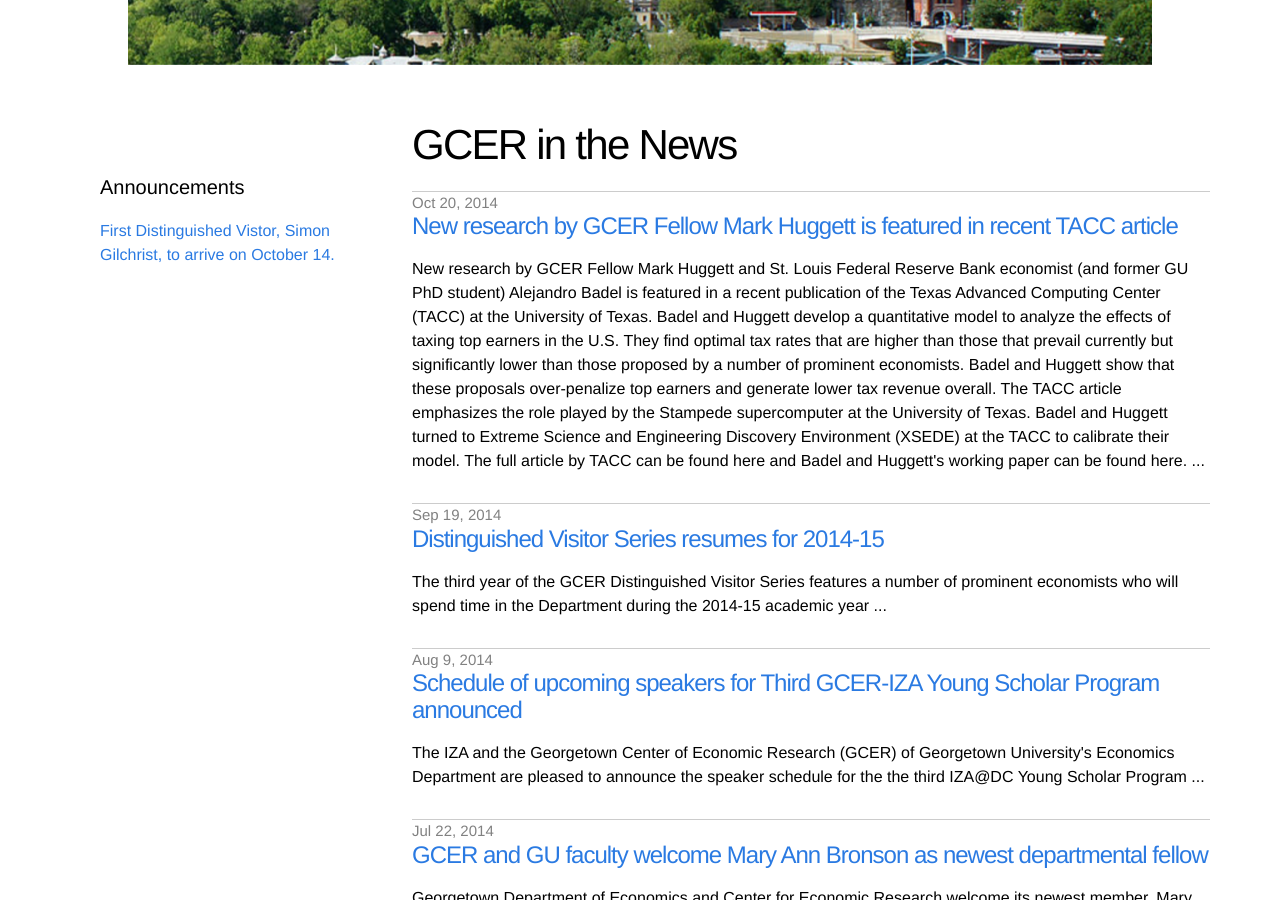
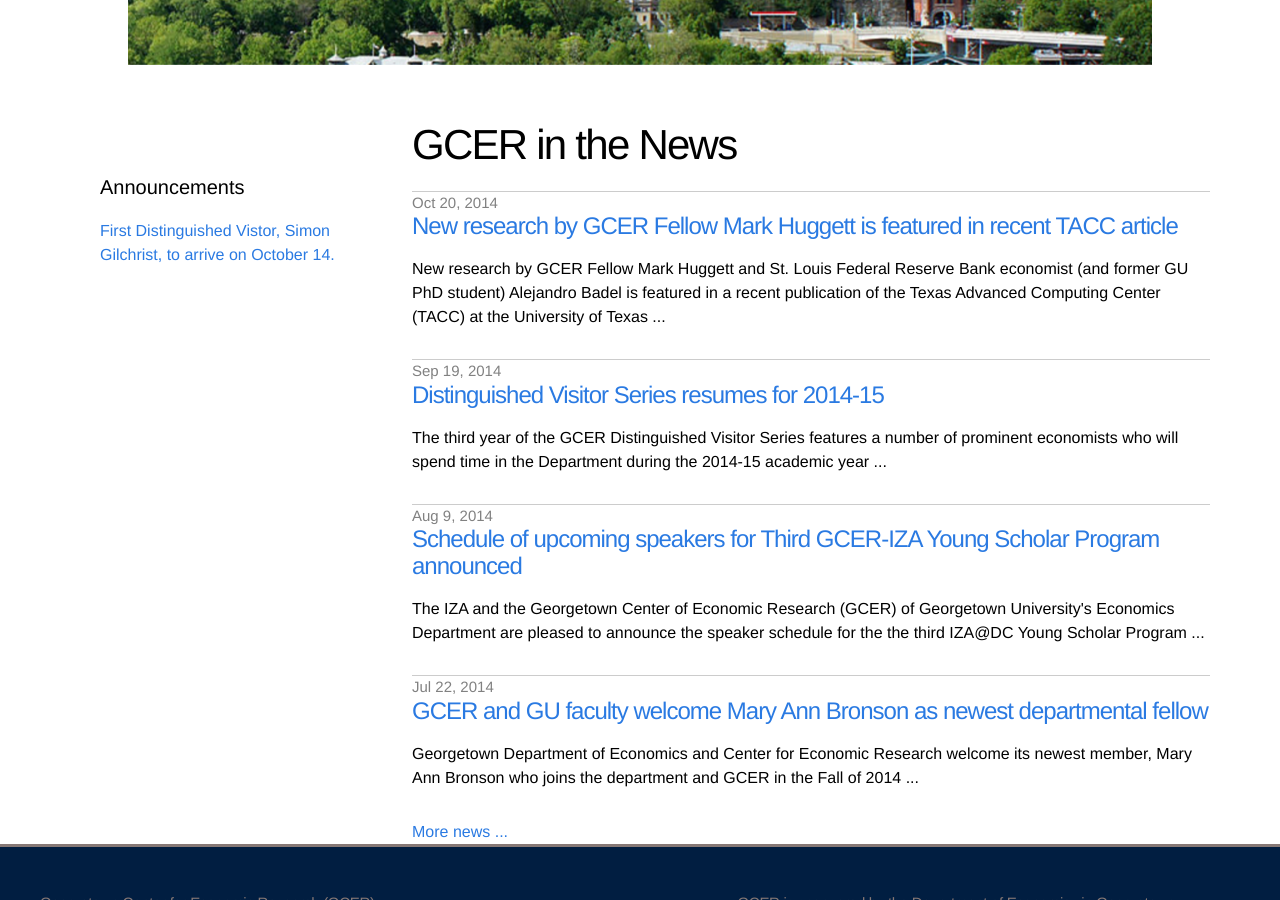
Before and after one commit to georgetown-econ/gcer, a Jekyll site: the page built from index.html, in a window 1280 px wide and 900 px high, scrolled down 343 px. Built offline with Jekyll 4.4.1, drawn with Linux system fonts in a browser that asks for light colours.

Commit message:
updated archive post to make it look better on front page

```diff
--- a/_posts/2014-10-20-mark-hugett-tax.html
+++ b/_posts/2014-10-20-mark-hugett-tax.html
@@ -6,7 +6,7 @@
 
 
 <p><img style="float: right; width: 120px; height: 150px; margin: 10px;" src="{{ site.baseurl }}/assets/images/staff/Huggett_Mark.jpg" />
-New research by GCER Fellow <a href="http://faculty.georgetown.edu/mh5/">Mark Huggett</a> and St. Louis Federal Reserve Bank economist (and former GU PhD student)  Alejandro Badel is featured in a recent publication of the  Texas Advanced Computing Center (TACC) at the University of Texas. Badel and Huggett  develop  a quantitative model to analyze the effects of taxing top earners in the U.S.  They find optimal tax rates that are higher than those that prevail currently  but significantly lower than those  proposed  by a number of prominent economists. Badel and Huggett show that these proposals over-penalize top earners and generate lower tax revenue overall.</p>
+New research by GCER Fellow <a href="http://faculty.georgetown.edu/mh5/">Mark Huggett</a> and St. Louis Federal Reserve Bank economist (and former GU PhD student)  Alejandro Badel is featured in a recent publication of the  Texas Advanced Computing Center (TACC) at the University of Texas@@@. Badel and Huggett  develop  a quantitative model to analyze the effects of taxing top earners in the U.S.  They find optimal tax rates that are higher than those that prevail currently  but significantly lower than those  proposed  by a number of prominent economists. Badel and Huggett show that these proposals over-penalize top earners and generate lower tax revenue overall.</p>
 
 <p>The TACC article  emphasizes  the role played by the  Stampede supercomputer at the University of Texas.  Badel and Huggett turned to Extreme Science and Engineering Discovery Environment (XSEDE) at the TACC to calibrate their model.</p>
 
```
